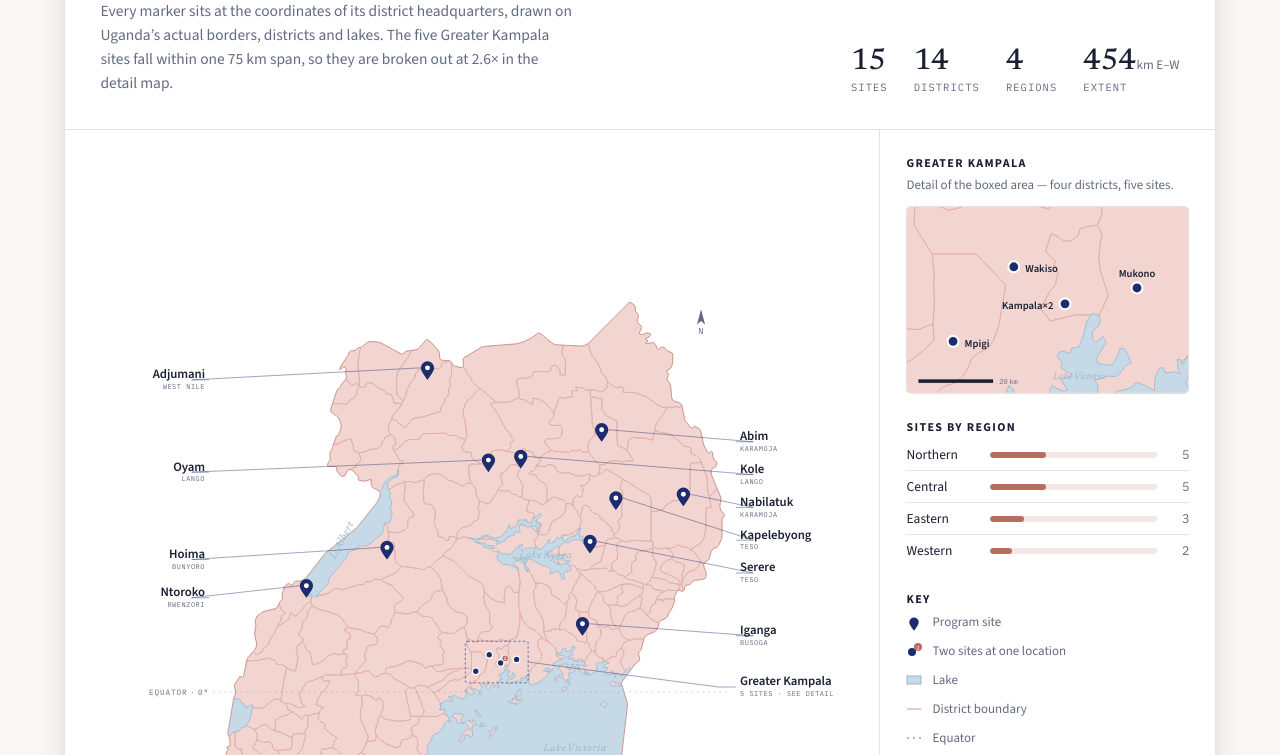
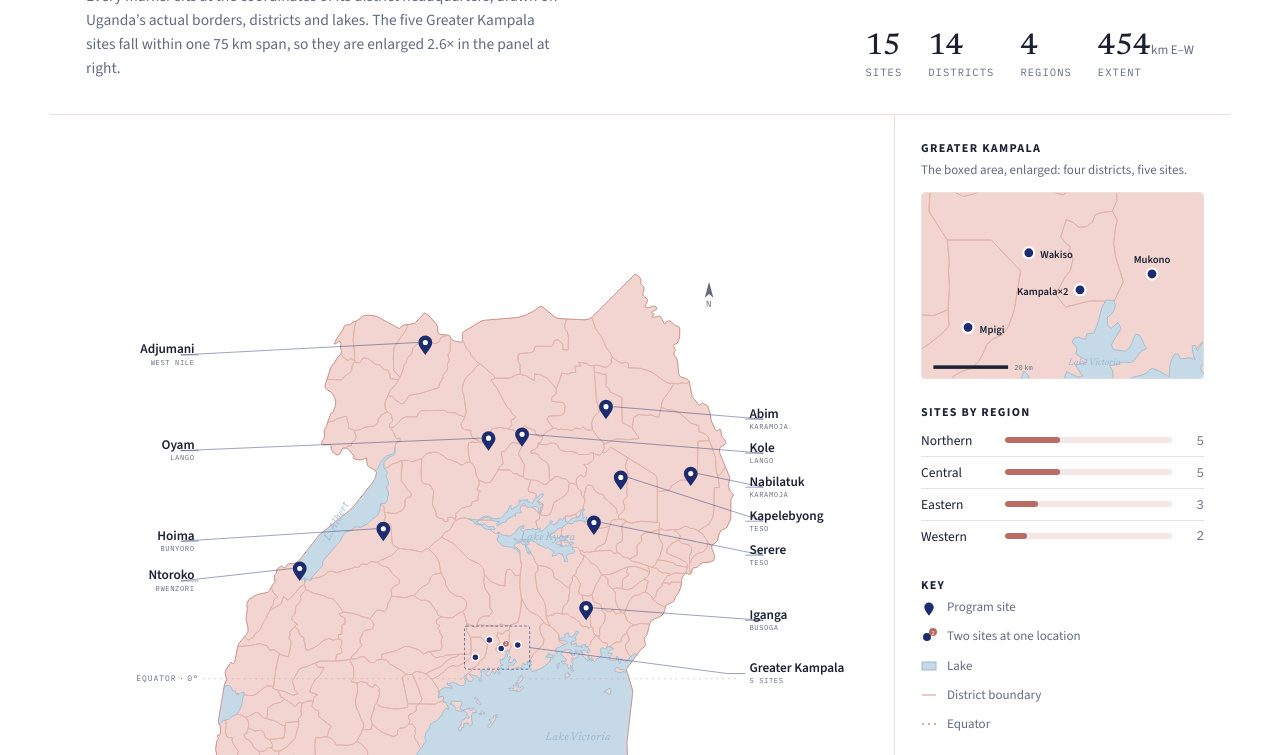
Before and after one commit to seekingshruti/Uganda-Dashboard, a plain HTML site: page index.html in a window 1280 px wide. Shown: the part 170-925 px from the top of the page. Drawn offline with nearby package versions, Linux system fonts and the light colour scheme.

Commit message:
Render on white for slide capture
The map is going into a deck, so the page is now a single light theme on
pure white with the card border and shadow removed, letting a screenshot
sit flush on a white slide. Drops the "see detail" caption under the
Greater Kampala label and rewords the lede to match.

Also centres the map as a grid item rather than a flex child, which was
squeezing the SVG against the bottom edge at wide viewports, and adds a
2x PNG of the finished graphic.

Co-Authored-By: Claude Opus 5 <noreply@anthropic.com>
Claude-Session: https://claude.ai/code/session_01T5yP7TBR6tDykaCEYoHf9x

```diff
--- a/index.html
+++ b/index.html
@@ -4,38 +4,20 @@
 <link rel="stylesheet" href="https://fonts.googleapis.com/css2?family=Newsreader:ital,opsz,wght@0,6..72,400..600;1,6..72,400&family=Source+Sans+3:wght@400;600;700&family=IBM+Plex+Mono:wght@400;500&display=swap">
 <style>
 :root{
-  --paper:#FAF7F6; --card:#FFFFFF; --ink:#1B2133; --muted:#636B81; --rule:#EBE0DD;
+  --paper:#FFFFFF; --card:#FFFFFF; --ink:#1B2133; --muted:#636B81; --rule:#EBE0DD;
   --land:#F2D5D0; --land-line:#CB9188; --district:#E2B4AC;
   --water:#C5D9E7; --water-line:#98B9CF;
   --mark:#1C2C6E; --mark-hi:#4054C6; --clay:#B96C61;
-  --shadow:0 1px 2px rgba(43,26,24,.05), 0 12px 40px -18px rgba(43,26,24,.30);
+  --shadow:0 1px 2px rgba(43,26,24,.06), 0 10px 30px -18px rgba(43,26,24,.28);
   --serif:"Newsreader",Georgia,"Times New Roman",serif;
   --sans:"Source Sans 3","Helvetica Neue",Arial,sans-serif;
   --mono:"IBM Plex Mono",ui-monospace,"SFMono-Regular",Menlo,monospace;
 }
-@media (prefers-color-scheme:dark){
-  :root:not([data-theme="light"]){
-    --paper:#101219; --card:#181B24; --ink:#ECEAF1; --muted:#99A1B6; --rule:#2A2E3B;
-    --land:#452F33; --land-line:#8B615E; --district:#5B4044;
-    --water:#1A2937; --water-line:#3A5A70;
-    --mark:#93A8FF; --mark-hi:#C3CEFF; --clay:#D28C7F;
-    --shadow:0 1px 2px rgba(0,0,0,.4), 0 18px 48px -20px rgba(0,0,0,.7);
-  }
-}
-:root[data-theme="dark"]{
-  --paper:#101219; --card:#181B24; --ink:#ECEAF1; --muted:#99A1B6; --rule:#2A2E3B;
-  --land:#452F33; --land-line:#8B615E; --district:#5B4044;
-  --water:#1A2937; --water-line:#3A5A70;
-  --mark:#93A8FF; --mark-hi:#C3CEFF; --clay:#D28C7F;
-  --shadow:0 1px 2px rgba(0,0,0,.4), 0 18px 48px -20px rgba(0,0,0,.7);
-}
-
 *{box-sizing:border-box}
 body{background:var(--paper);color:var(--ink);font-family:var(--sans);
   font-size:16px;line-height:1.55;-webkit-font-smoothing:antialiased}
-.page{max-width:1240px;margin:0 auto;padding:clamp(16px,3.4vw,44px)}
-.card{background:var(--card);border:1px solid var(--rule);border-radius:14px;
-  box-shadow:var(--shadow);overflow:hidden}
+.page{max-width:1240px;margin:0 auto;padding:clamp(14px,2.4vw,30px)}
+.card{background:var(--card);overflow:hidden}
 
 /* ---- header ---- */
 .head{display:flex;flex-wrap:wrap;align-items:flex-end;gap:20px 40px;
@@ -56,8 +38,7 @@ h1{margin:0;font-family:var(--serif);font-weight:600;font-size:clamp(27px,3.4vw,
 
 /* ---- body grid ---- */
 .body{display:grid;grid-template-columns:minmax(0,1fr) 336px}
-.map-wrap{position:relative;padding:14px clamp(8px,1.6vw,18px) 6px;min-width:0;
-  display:flex;flex-direction:column;justify-content:center}
+.map-wrap{position:relative;padding:16px clamp(8px,1.6vw,18px) 16px;min-width:0;align-self:center}
 .map-svg{display:block;width:100%;height:auto}
 .rail{border-left:1px solid var(--rule);padding:24px 26px 26px;
   display:flex;flex-direction:column;gap:24px;min-width:0}
@@ -157,7 +138,7 @@ h1{margin:0;font-family:var(--serif);font-weight:600;font-size:clamp(27px,3.4vw,
         <h1>15 sites across 14 districts</h1>
         <p class="lede">Every marker sits at the coordinates of its district headquarters, drawn
           on Uganda&rsquo;s actual borders, districts and lakes. The five Greater Kampala sites fall
-          within one 75&nbsp;km span, so they are broken out at 2.6&times; in the detail map.</p>
+          within one 75&nbsp;km span, so they are enlarged 2.6&times; in the panel at right.</p>
       </div>
       <dl class="stats">
         <div><dt>Sites</dt><dd>15</dd></div>
@@ -194,7 +175,7 @@ h1{margin:0;font-family:var(--serif);font-weight:600;font-size:clamp(27px,3.4vw,
     <rect x="486.0" y="669.8" width="122.6" height="81.2" rx="4"/>
     <path class="leader" d="M608.6 710.4L980 759.1L1014 759.1"/>
     <text class="lbl" x="1022" y="756.1">Greater Kampala</text>
-    <text class="sub" x="1022" y="777.1">5 sites &#183; see detail</text>
+    <text class="sub" x="1022" y="777.1">5 sites</text>
   </g>
   <g class="site dot" data-site="wakiso" aria-hidden="true"><circle class="halo" cx="532.7" cy="696.1" r="15"/><circle class="dot-mark" cx="532.7" cy="696.1" r="6.4"/></g><g class="site dot" data-site="mukono" aria-hidden="true"><circle class="halo" cx="586.1" cy="705.3" r="15"/><circle class="dot-mark" cx="586.1" cy="705.3" r="6.4"/></g><g class="site dot" data-site="kampala" aria-hidden="true"><circle class="halo" cx="554.9" cy="712.2" r="15"/><circle class="dot-mark" cx="554.9" cy="712.2" r="6.4"/><circle class="badge-dot sm" cx="563.9" cy="703.2" r="6.6"/><text class="badge-num sm" x="563.9" y="705.8">2</text></g><g class="site dot" data-site="mpigi" aria-hidden="true"><circle class="halo" cx="506.4" cy="728.4" r="15"/><circle class="dot-mark" cx="506.4" cy="728.4" r="6.4"/></g>
 <g class="site" tabindex="0" role="listitem" data-site="adjumani"
@@ -317,7 +298,7 @@ h1{margin:0;font-family:var(--serif);font-weight:600;font-size:clamp(27px,3.4vw,
       <aside class="rail">
         <section>
           <h2>Greater Kampala</h2>
-          <p class="hint">Detail of the boxed area &mdash; four districts, five sites.</p>
+          <p class="hint">The boxed area, enlarged: four districts, five sites.</p>
           <svg class="inset-svg" viewBox="0 0 320 212"
      role="list" aria-label="Greater Kampala detail map">
   <defs>
```
Also changed, not shown: tools/template.html (+7 -26 lines), uganda-site-map.png (added), 1 other file.
